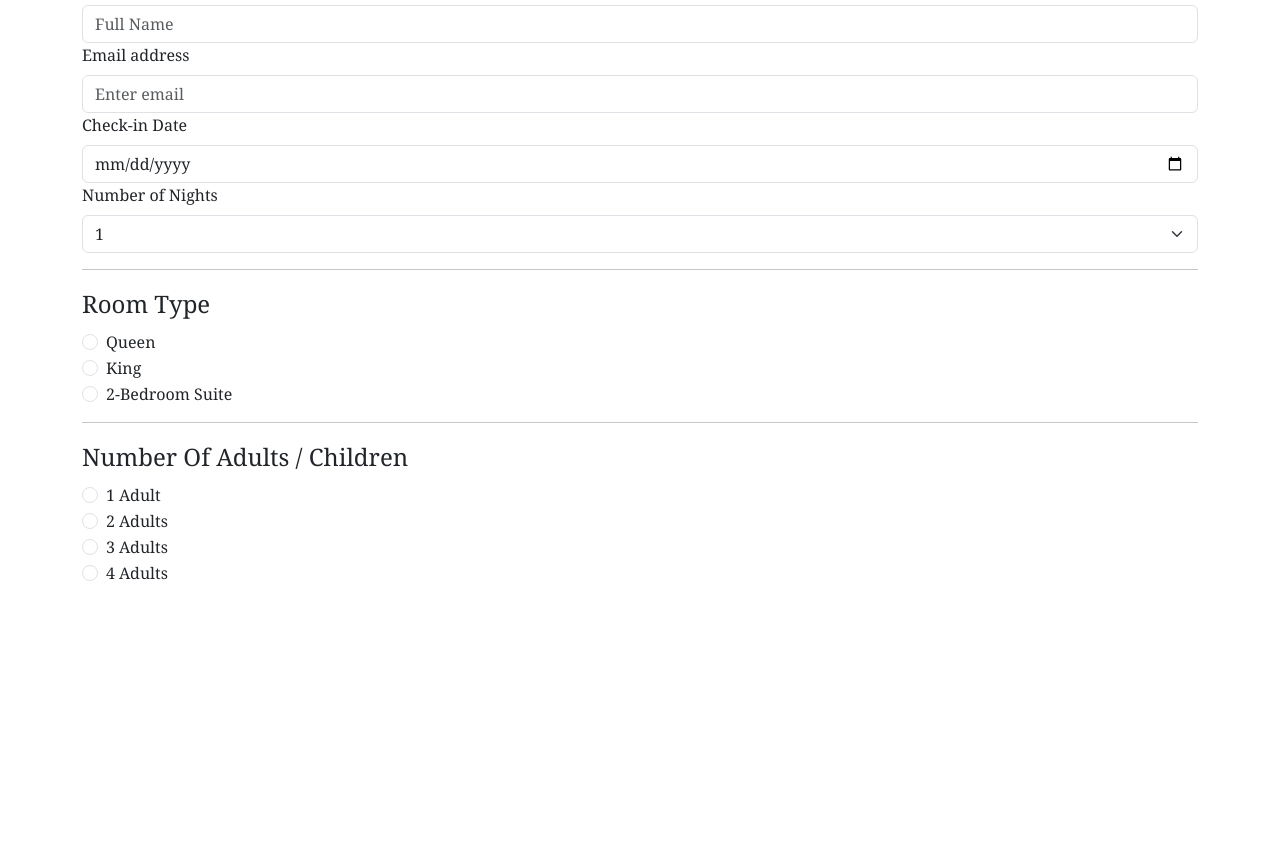
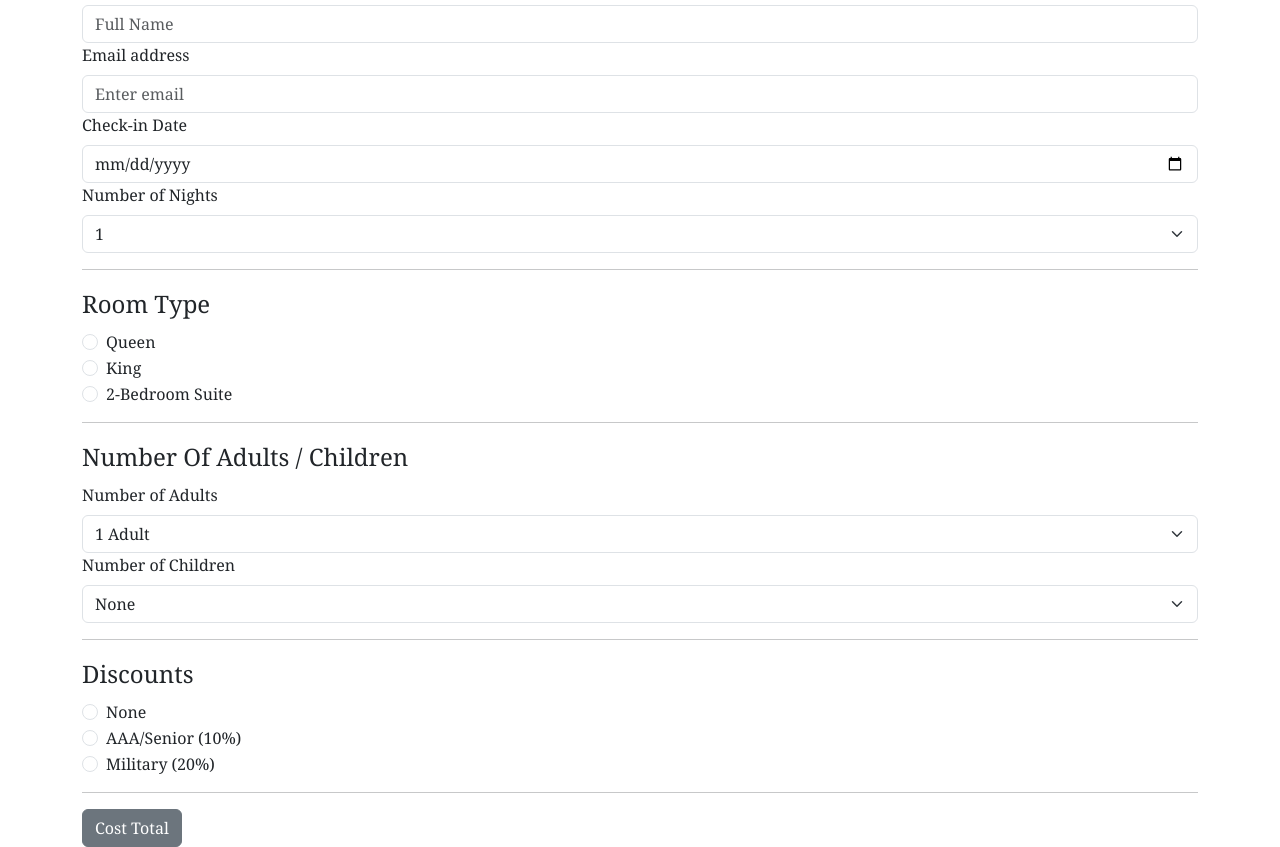
Before and after one commit to AJCamposss/VactionResort, a plain HTML site: page overnight.html in a window 1280 px wide. Shown: the part 75-922 px from the top of the page. Before the commit the page ends 800 px from the top, so only its background shows below. Drawn offline with nearby package versions, Linux system fonts and the light colour scheme.

Commit message:
Completed layout for second page

```diff
--- a/overnight.html
+++ b/overnight.html
@@ -122,36 +122,50 @@
           <hr>
           <legend class="form-group">Number Of Adults / Children</legend>
 
-          <div class="form-check">
-            <input class="form-check-input" type="radio" name="adultRadio" id="1Adult">
-            <label class="form-check-label" for="1Adult">1 Adult</label>
-          </div>
+          <div class="form-group">
+            <label for="numberOfAdults" class="form-label">Number of Adults</label>
+            <select class="form-select" id="numberOfAdults">
+              <option>1 Adult</option>
+              <option>2 Adults</option>
+              <option>3 Adults</option>
+              <option>4 Adults</option>
+            </select>
 
-          <div class="form-check">
-            <input class="form-check-input" type="radio" name="adultRadio" id="2Adults">
-            <label class="form-check-label" for="2Adults">2 Adults</label>
-          </div>
+            <div class="form-group">
+              <label for="numberOfChildren" class="form-label">Number of Children</label>
+              <select class="form-select" id="numberOfChildren">
+                <option>None</option>
+                <option>1 Child</option>
+                <option>2 Children</option>
+                <option>3 Children</option>
+                <option>4 Children</option>
+              </select>
 
-          <div class="form-check">
-            <input class="form-check-input" type="radio" name="adultRadio" id="3Adults">
-            <label class="form-check-label" for="3Adults">3 Adults</label>
-          </div>
+            <hr>
 
-          <div class="form-check">
-            <input class="form-check-input" type="radio" name="adultRadio" id="4Adults">
-            <label class="form-check-label" for="4Adults">4 Adults</label>
-          </div>
+            <legend class="form-group">Discounts</legend>
 
+            <div class="form-check">
+              <input class="form-check-input" type="radio" name="discountRadio" id="noneRadio">
+              <label class="form-check-label" for="noneRadio">None</label>
+            </div>
 
-        </fieldset>
+            <div class="form-check">
+              <input class="form-check-input" type="radio" name="discountRadio" id="seniorRadio">
+              <label class="form-check-label" for="seniorRadio">AAA/Senior (10%)</label>
+            </div>
 
+            <div class="form-check">
+              <input class="form-check-input" type="radio" name="discountRadio" id="militaryRadio">
+              <label class="form-check-label" for="militaryRadio">Military (20%)</label>
+            </div>
 
+            <hr>
 
+            <button class="btn btn-secondary" id="totalCost">Cost Total</button>
+   </fieldset>
+ </section>
 
-
-
-
-      </section>
     </main>
   </body>
 </html>
```
